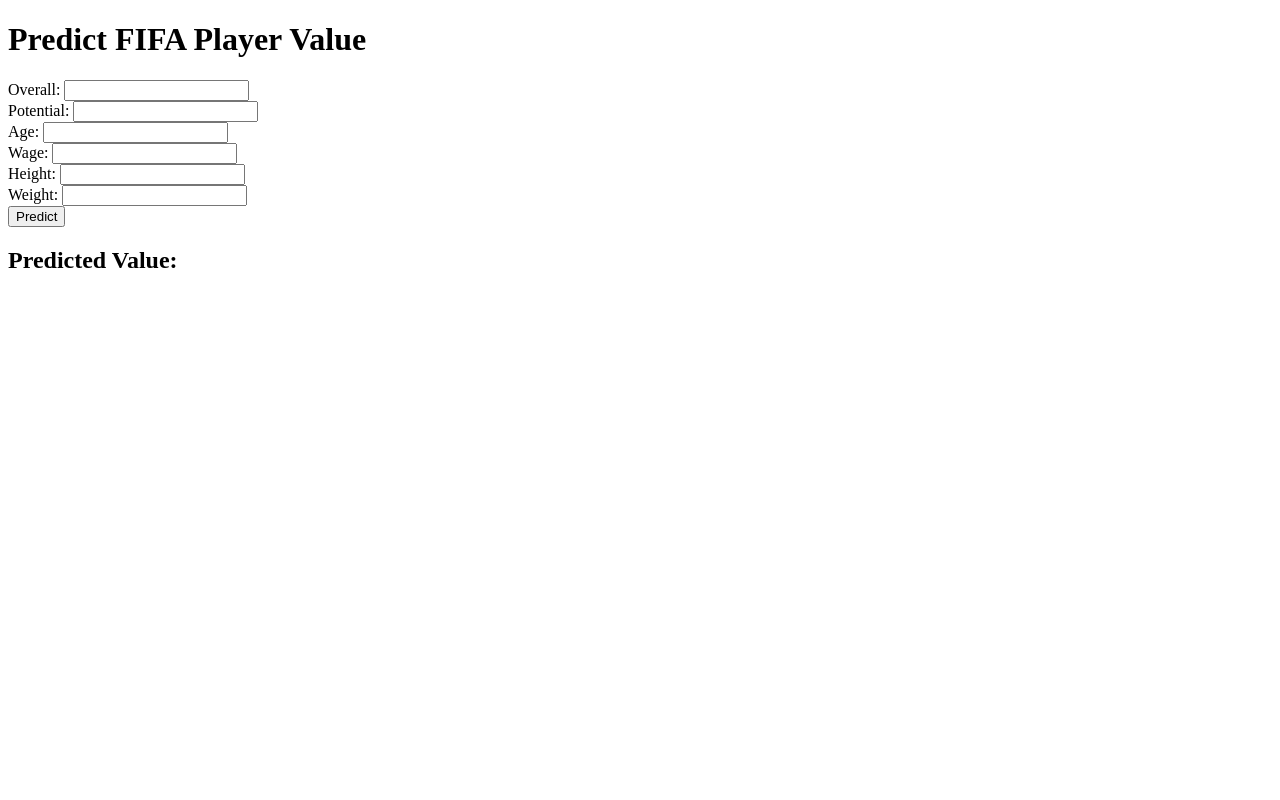
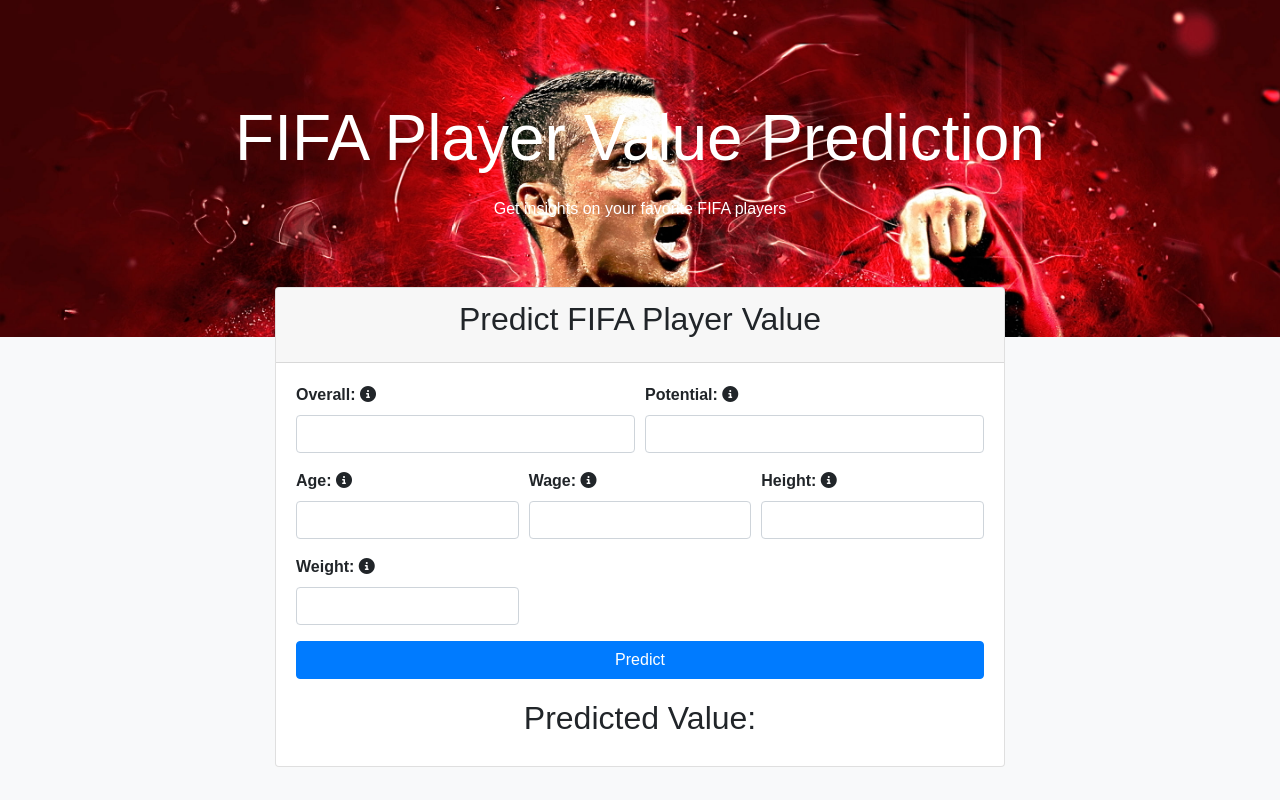
Before and after one commit to AhmedxEltras/FIFA-EDA-machine-Learning, a Flask app: page / in a window 1280 px wide. Run offline with Flask 3, Linux system fonts and the light colour scheme; parts of the project's set-up code (start-up, migrations or seed data) failed here and were passed over; some libraries are stand-ins or nearby versions.

Commit message:
App model

```diff
--- a/templates/index.html
+++ b/templates/index.html
@@ -1,28 +1,148 @@
 <!DOCTYPE html>
-<html>
+<html lang="en">
 <head>
+    <meta charset="UTF-8">
+    <meta name="viewport" content="width=device-width, initial-scale=1.0">
     <title>FIFA Player Value Prediction</title>
+    <!-- Include Bootstrap CSS -->
+    <link href="https://stackpath.bootstrapcdn.com/bootstrap/4.5.2/css/bootstrap.min.css" rel="stylesheet">
+    <!-- Include FontAwesome for Icons -->
+    <link href="https://cdnjs.cloudflare.com/ajax/libs/font-awesome/5.15.3/css/all.min.css" rel="stylesheet">
+    <style>
+        body {
+            background-color: #f8f9fa;
+            font-family: Arial, sans-serif;
+        }
+        .hero {
+            background-image: url('local-image.jpg'); /* Replace 'local-image.jpg' with the path to your local image */
+            background-size: cover;
+            background-position: center;
+            background-attachment: fixed; /* Keeps the background fixed while scrolling */
+            padding: 100px 0;
+            color: white;
+            text-align: center;
+        }
+        .hero h1 {
+            font-size: 4rem;
+            margin-bottom: 20px;
+        }
+        .container {
+            margin-top: -50px;
+        }
+        .form-group label {
+            font-weight: bold;
+        }
+        .form-group .form-control:focus {
+            border-color: #007bff;
+            box-shadow: 0 0 5px rgba(0, 123, 255, 0.5);
+        }
+        .prediction-result {
+            margin-top: 20px;
+        }
+        .navbar {
+            margin-bottom: 0;
+        }
+        footer {
+            background-color: #343a40;
+            color: white;
+            padding: 10px 0;
+            position: fixed;
+            width: 100%;
+            bottom: 0;
+            text-align: center;
+        }
+        .btn-predict {
+            background-color: #007bff;
+            border-color: #007bff;
+            transition: background-color 0.3s ease;
+        }
+        .btn-predict:hover {
+            background-color: #0056b3;
+            border-color: #0056b3;
+        }
+    </style>
 </head>
 <body>
-    <h1>Predict FIFA Player Value</h1>
-    <form id="predictionForm">
-        <label for="Overall">Overall:</label>
-        <input type="number" id="Overall" name="Overall"><br>
-        <label for="Potential">Potential:</label>
-        <input type="number" id="Potential" name="Potential"><br>
-        <label for="Age">Age:</label>
-        <input type="number" id="Age" name="Age"><br>
-        <label for="Wage">Wage:</label>
-        <input type="number" id="Wage" name="Wage"><br>
-        <label for="Height">Height:</label>
-        <input type="number" id="Height" name="Height"><br>
-        <label for="Weight">Weight:</label>
-        <input type="number" id="Weight" name="Weight"><br>
-        <button type="submit">Predict</button>
-    </form>
-    <h2>Predicted Value: <span id="predictedValue"></span></h2>
+    <!-- Navbar -->
+    <!-- <nav class="navbar navbar-expand-lg navbar-dark bg-dark">
+        <a class="navbar-brand" href="#">FIFA Predictor</a>
+    </nav> -->
+
+    <!-- Hero Section -->
+    <div class="hero">
+        <h1>FIFA Player Value Prediction</h1>
+        <p>Get insights on your favorite FIFA players</p>
+    </div>
+
+    <!-- Main Container -->
+    <div class="container">
+        <div class="row justify-content-center">
+            <div class="col-md-8">
+                <div class="card">
+                    <div class="card-header">
+                        <h2 class="card-title text-center">Predict FIFA Player Value</h2>
+                    </div>
+                    <div class="card-body">
+                        <form id="predictionForm">
+                            <div class="form-row">
+                                <div class="form-group col-md-6">
+                                    <label for="Overall">Overall: <i class="fas fa-info-circle" data-toggle="tooltip" data-placement="top" title="Player's overall rating"></i></label>
+                                    <input type="number" class="form-control" id="Overall" name="Overall" required>
+                                </div>
+                                <div class="form-group col-md-6">
+                                    <label for="Potential">Potential: <i class="fas fa-info-circle" data-toggle="tooltip" data-placement="top" title="Player's potential rating"></i></label>
+                                    <input type="number" class="form-control" id="Potential" name="Potential" required>
+                                </div>
+                            </div>
+                            <div class="form-row">
+                                <div class="form-group col-md-4">
+                                    <label for="Age">Age: <i class="fas fa-info-circle" data-toggle="tooltip" data-placement="top" title="Player's age"></i></label>
+                                    <input type="number" class="form-control" id="Age" name="Age" required>
+                                </div>
+                                <div class="form-group col-md-4">
+                                    <label for="Wage">Wage: <i class="fas fa-info-circle" data-toggle="tooltip" data-placement="top" title="Player's wage"></i></label>
+                                    <input type="number" class="form-control" id="Wage" name="Wage" required>
+                                </div>
+                                <div class="form-group col-md-4">
+                                    <label for="Height">Height: <i class="fas fa-info-circle" data-toggle="tooltip" data-placement="top" title="Player's height (in cm)"></i></label>
+                                    <input type="number" class="form-control" id="Height" name="Height" required>
+                                </div>
+                            </div>
+                            <div class="form-row">
+                                <div class="form-group col-md-4">
+                                    <label for="Weight">Weight: <i class="fas fa-info-circle" data-toggle="tooltip" data-placement="top" title="Player's weight (in kg)"></i></label>
+                                    <input type="number" class="form-control" id="Weight" name="Weight" required>
+                                </div>
+                            </div>
+                            <button type="submit" class="btn btn-primary btn-block btn-predict">Predict</button>
+                        </form>
+                        <div class="prediction-result text-center">
+                            <h2>Predicted Value: <span id="predictedValue"></span></h2>
+                        </div>
+                    </div>
+                </div>
+            </div>
+        </div>
+    </div>
+
+    <!-- Footer -->
+    <!-- <footer>
+        <p>&copy; 2024 FIFA Predictor. Ahmed Eltras.</p>
+    </footer> -->
+
+    <!-- Include Bootstrap JS and dependencies -->
+    <script src="https://code.jquery.com/jquery-3.5.1.slim.min.js"></script>
+    <script src="https://cdn.jsdelivr.net/npm/@popperjs/core@2.5.4/dist/umd/popper.min.js"></script>
+    <script src="https://stackpath.bootstrapcdn.com/bootstrap/4.5.2/js/bootstrap.min.js"></script>
+
+    <!-- FontAwesome Icons Script -->
+    <script src="https://kit.fontawesome.com/a076d05399.js"></script>
 
     <script>
+        $(function () {
+            $('[data-toggle="tooltip"]').tooltip();
+        });
+
         document.getElementById('predictionForm').addEventListener('submit', function(event) {
             event.preventDefault();
             var formData = new FormData(event.target);
```
Also changed, not shown: templates/local-image.jpg (added).
